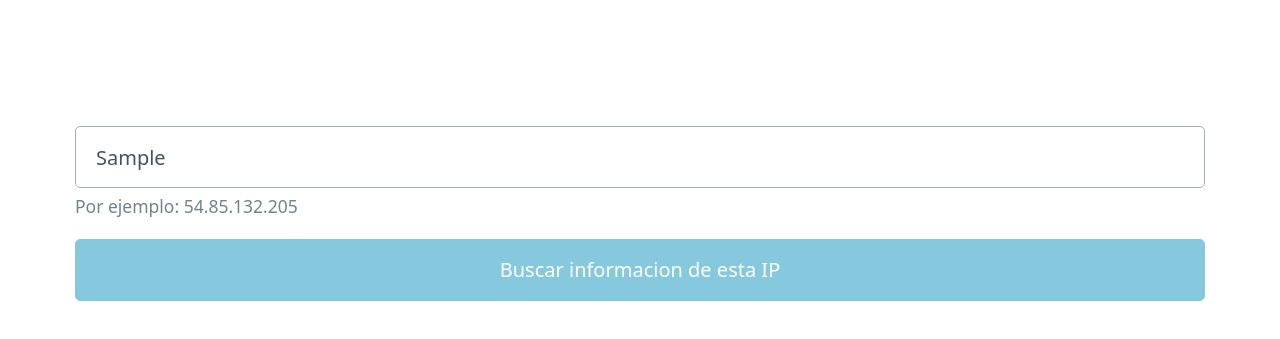
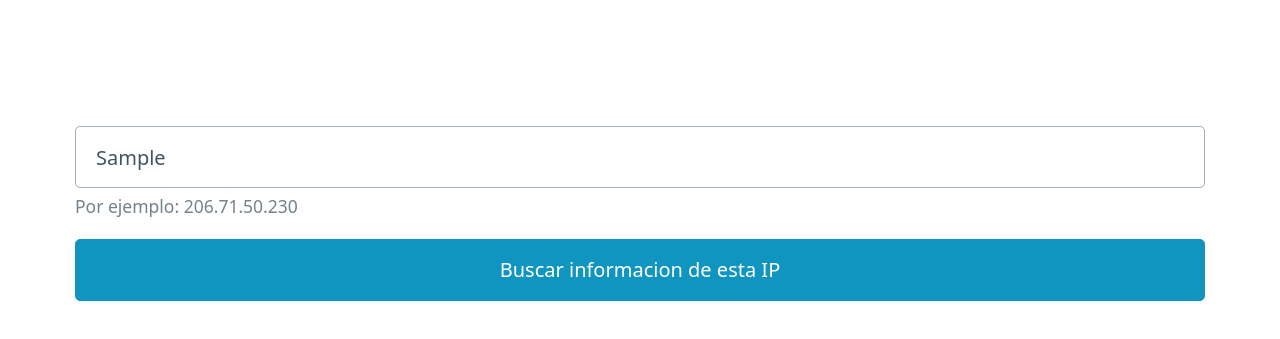
Before and after one commit to pblnahu1/fetching-data-api, a plain HTML site: page index.html in a window 1280 px wide. Both pictures are taken after typing "Sample" into the empty fields and a click on the button "Buscar informacion de esta IP". Shown: the part 99-438 px from the top of the page. Drawn offline with nearby package versions, Linux system fonts and the light colour scheme; no server answers.

Commit message:
config-4

```diff
--- a/index.html
+++ b/index.html
@@ -17,7 +17,7 @@
       <label>
         <input required id="input" type="text" placeholder="Introduce aquí la IP">
         <small>
-          Por ejemplo: 54.85.132.205
+          Por ejemplo: 206.71.50.230
         </small>
       </label>
       <button type="submit" id="submit">
@@ -31,7 +31,7 @@
     </div>
   </main>
 
-  <script type="module" src="script.js"></script>
+  <script src="script.js"></script>
 </body>
 
 </html>
--- a/script.js
+++ b/script.js
@@ -11,7 +11,7 @@ const OPTIONS = {
 };
 
 const fetchIpInfo = ip => {
-  return fetch(`https://ip-geolocation-find-ip-location-and-ip-info.p.rapidapi.com/backend/${ip}`, OPTIONS)
+  return fetch(`https://ip-geolocation-find-ip-location-and-ip-info.p.rapidapi.com/backend/ipinfo/?${ip}`, OPTIONS)
   .then(res => res.json())
   .then(data => {
     console.log(data)
@@ -41,6 +41,6 @@ $form.addEventListener("submit", async (event) => {
     $results.innerHTML = JSON.stringify(ipInfo, null, 2)
   }
 
-  $submit.setAttribute('disabled')
-  $submit.setAttribute('aria-busy')
+  $submit.removeAttribute('disabled')
+  $submit.removeAttribute('aria-busy')
 })
```
